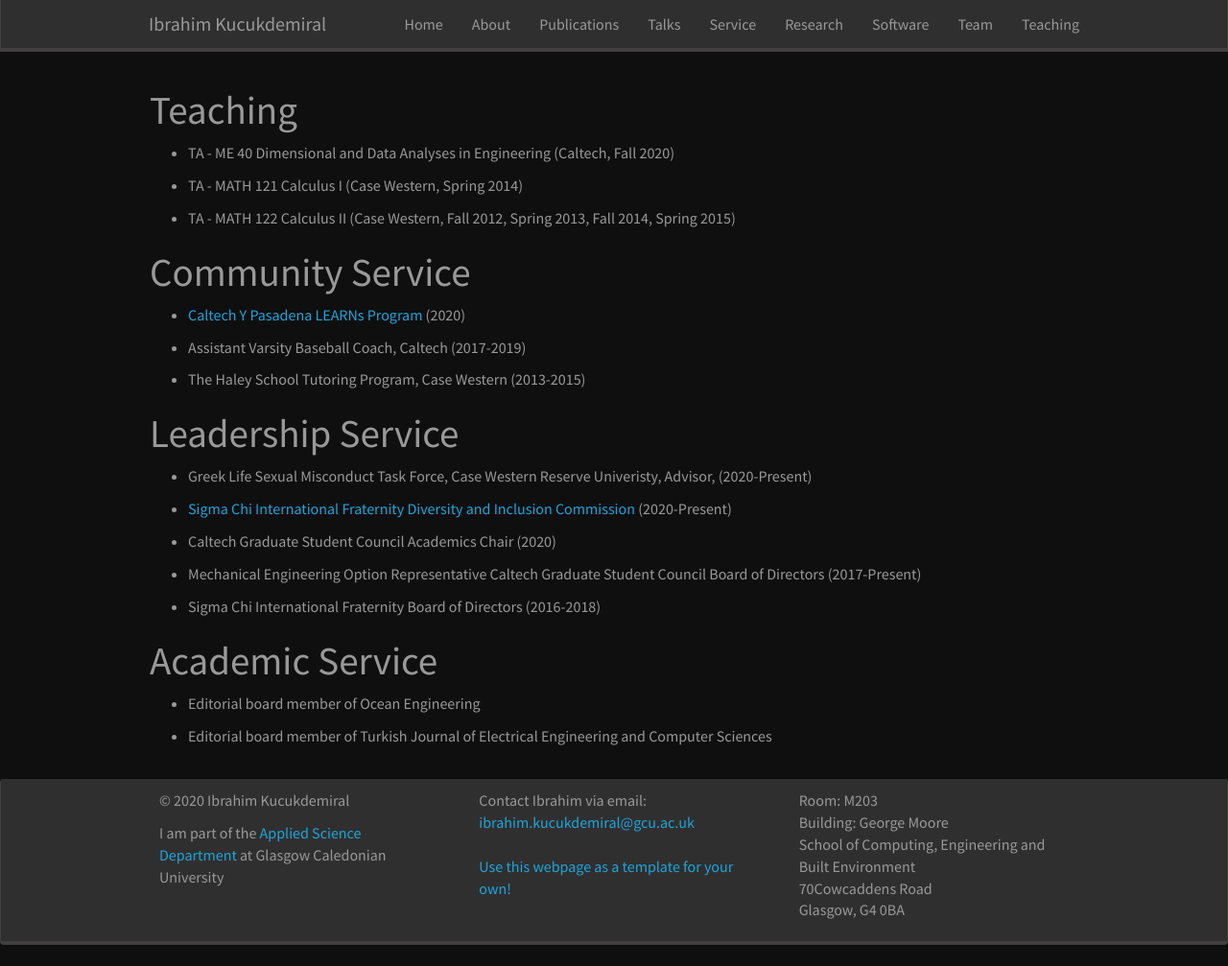
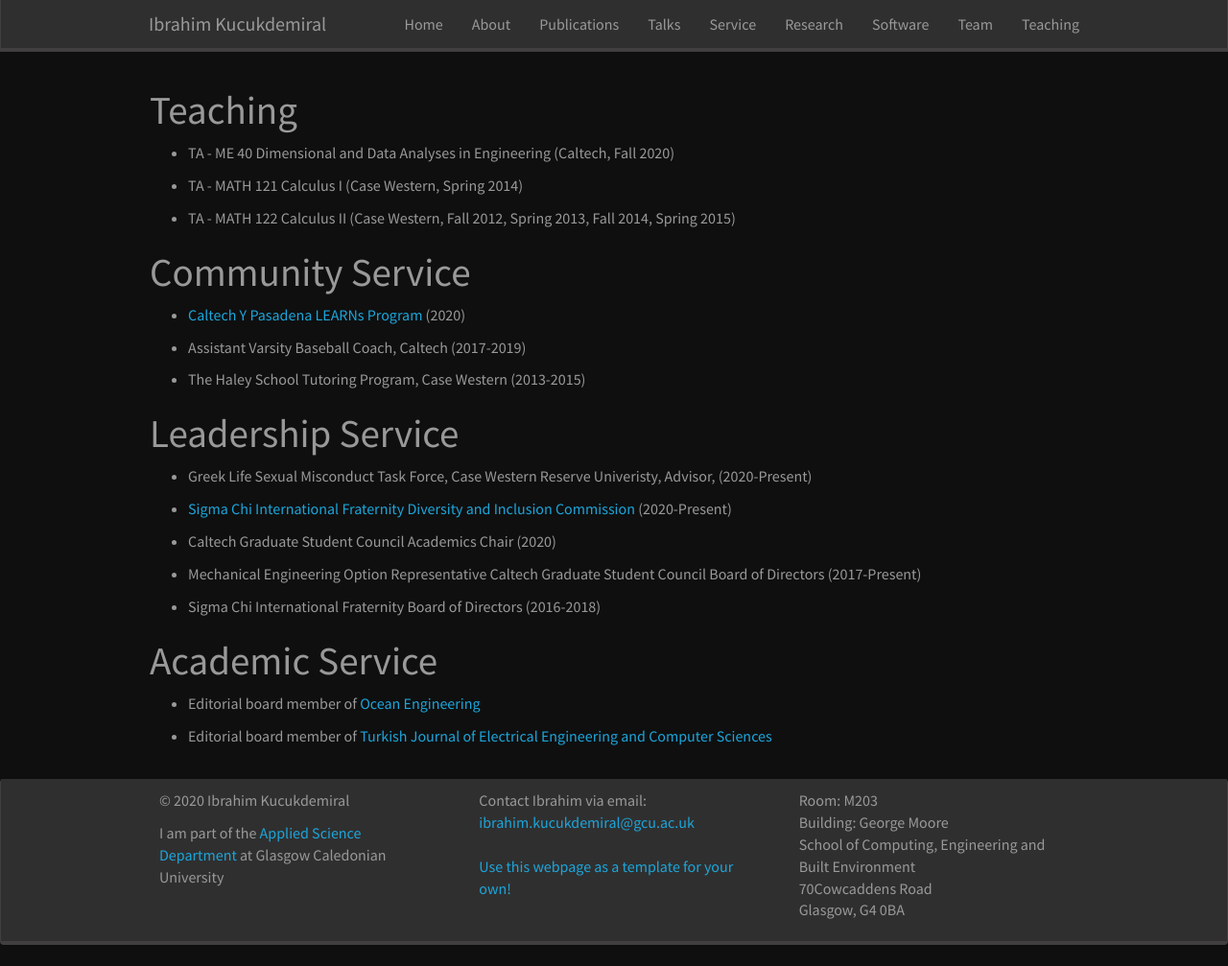
Before and after one commit to kucukdemiral/kucukdemiral.github.io, a Jekyll site: the page built from _pages/service.md, in a window 1280 px wide and 1007 px high. Shown: the whole window at 96% size. Built offline with Jekyll 4.4.1, drawn with Linux system fonts in a browser that asks for light colours; nearby versions of some CDN libraries; a style sheet for code colours, icons or effects is not loaded; part of the change alters nothing that is shown.

```diff
--- a/_data/academic_service.yml
+++ b/_data/academic_service.yml
@@ -1,2 +1,2 @@
-- name: Editorial board member of Ocean Engineering
-- name: Editorial board member of Turkish Journal of Electrical Engineering and Computer Sciences
+- name: Editorial board member of <a href='https://www.sciencedirect.com/journal/ocean-engineering' target='_blank'> Ocean Engineering</a>
+- name: Editorial board member of <a href='https://journals.tubitak.gov.tr/elektrik/' target='_blank'> Turkish Journal of Electrical Engineering and Computer Sciences</a>
```
